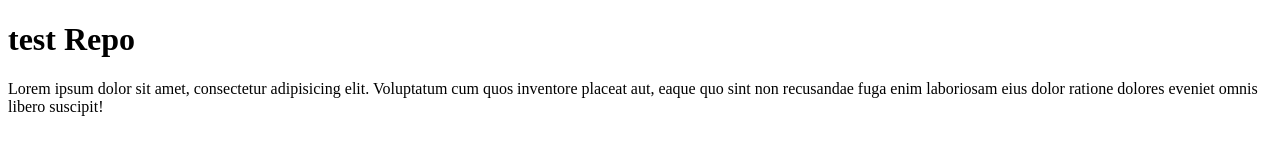
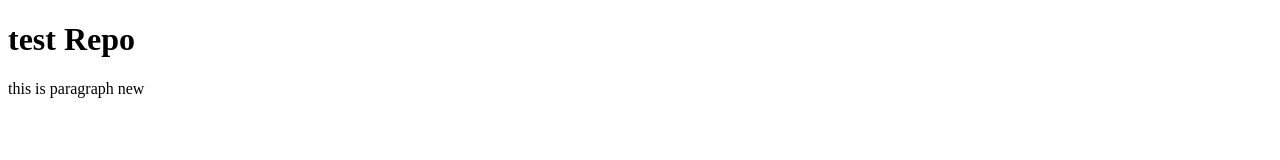
Before and after one commit to RafayAnwerr/testrepo, a plain HTML site: page index.html in a window 1280 px wide. Drawn offline with Linux system fonts and the light colour scheme.

Commit message:
change parahgraph

```diff
--- a/index.html
+++ b/index.html
@@ -8,7 +8,7 @@
 </head>
 <body>
     <h1>test Repo</h1>
-    <p>Lorem ipsum dolor sit amet, consectetur adipisicing elit. Voluptatum cum quos inventore placeat aut, eaque quo sint non recusandae fuga enim laboriosam eius dolor ratione dolores eveniet omnis libero suscipit!</p>
+    <p>this is paragraph new</p>
 
 </body>
 </html>
```
